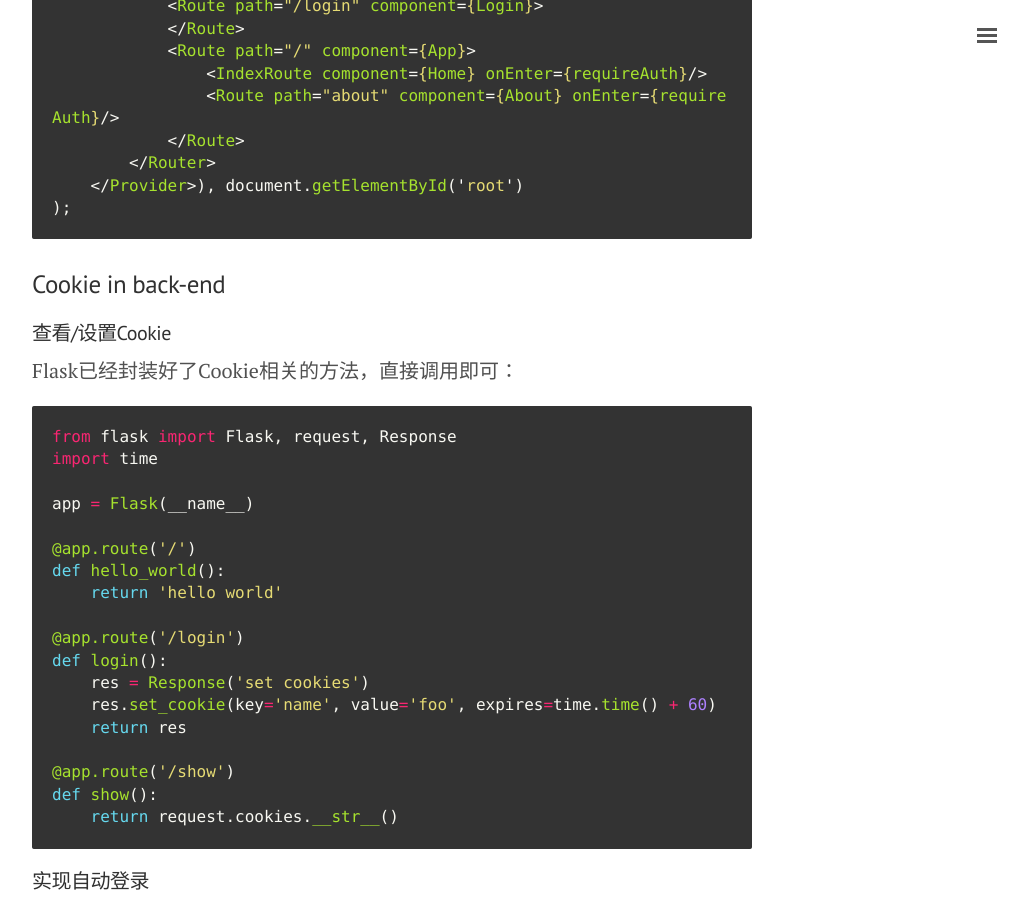
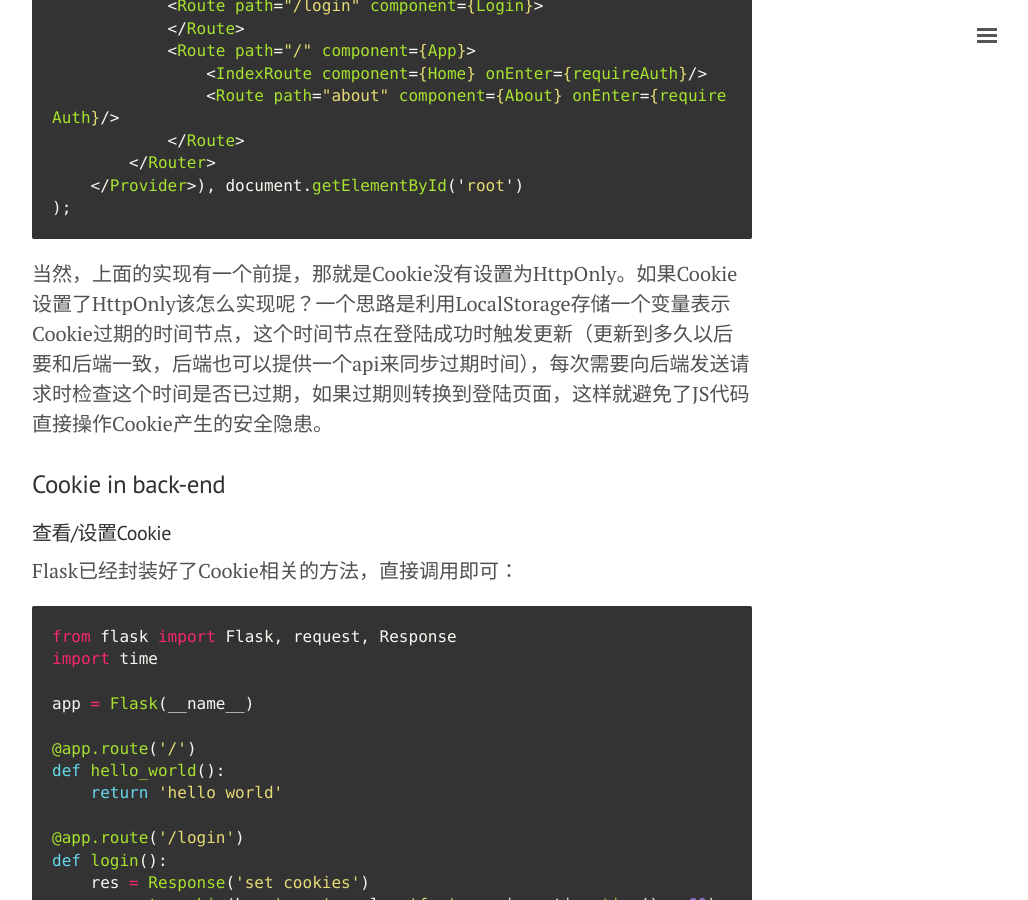
Before and after one commit to cuyu/cuyu.github.io, a Jekyll site: the page built from _posts/2017-08-01-使用cookie实现页面自动登录.md, in a window 1280 px wide and 900 px high, scrolled down 2511 px. Shown: the whole window, without its empty margins (248-1276 px from the left). Built offline with Jekyll 4.4.1, drawn with Linux system fonts in a browser that asks for light colours; nearby versions of some CDN libraries; comment, search, counter and statistics services are not loaded; some of the changed text lies outside the part shown.

Commit message:
Update post

````diff
--- a/_posts/2017-08-01-使用cookie实现页面自动登录.md
+++ b/_posts/2017-08-01-使用cookie实现页面自动登录.md
@@ -36,9 +36,9 @@
 
 #### 实现自动登录
 
-如果路由是由前端决定的，那么只需要在每个子页面进入的时候检查下`document.cookie`变量是否包含所需的内容即可，如果不包含则跳转到登陆页面。
+如果路由是由前端决定的，那么只需要在每次向后端发送请求的时候以及切换子页面时检查下`document.cookie`变量是否包含所需的内容即可，如果不包含则跳转到登陆页面。
 
-这里以`react-router`为例，并且使用`react-router-redux`来将路由信息也放入Redux的状态机中：
+这里以`react-router`为例，并且使用`react-router-redux`来将路由信息也放入Redux的状态机中，每次登陆子页面时来检查Cookie是否存在：
 
 ```jsx
 import React from 'react';
@@ -78,6 +78,8 @@
     </Provider>), document.getElementById('root')
 );
 ```
+
+当然，上面的实现有一个前提，那就是Cookie没有设置为HttpOnly。如果Cookie设置了HttpOnly该怎么实现呢？一个思路是利用LocalStorage存储一个变量表示Cookie过期的时间节点，这个时间节点在登陆成功时触发更新（更新到多久以后要和后端一致，后端也可以提供一个api来同步过期时间），每次需要向后端发送请求时检查这个时间是否已过期，如果过期则转换到登陆页面，这样就避免了JS代码直接操作Cookie产生的安全隐患。
 
 ### Cookie in back-end
 
````
